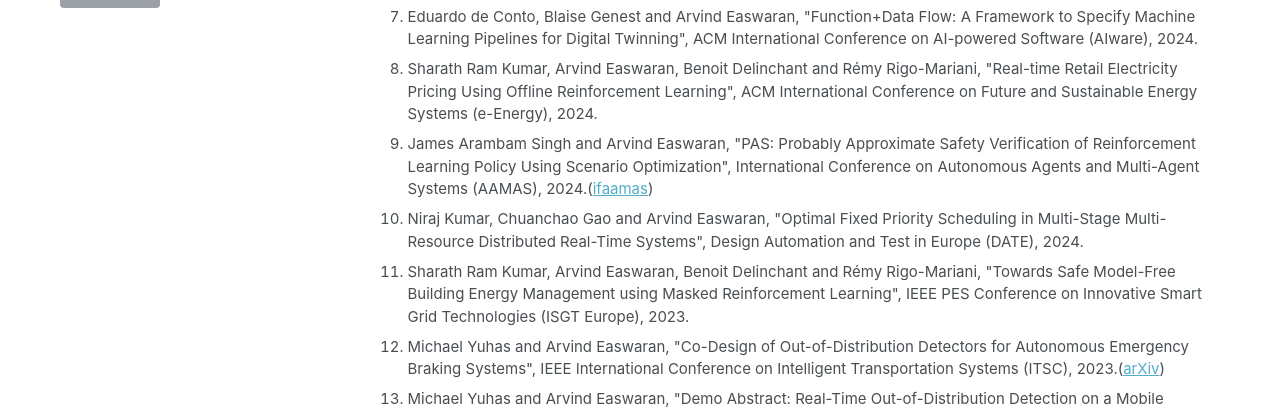
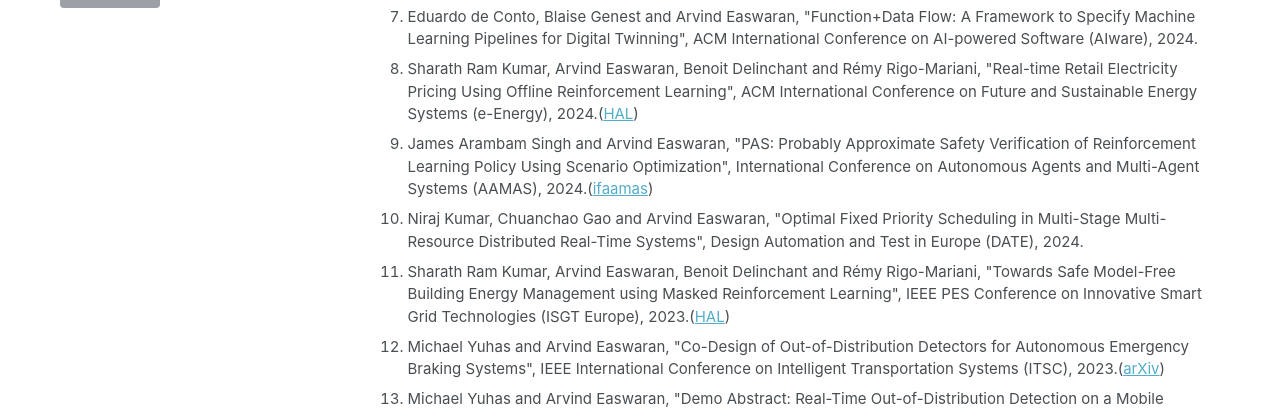
Before and after one commit to CPS-research-group/CPS-research-group.github.io, a Jekyll site: the page built from _pages/research_profile.md, in a window 1280 px wide and 900 px high, scrolled down 2903 px. Shown: the part 201-613 px from the top of the window. Built offline with Jekyll 4.4.1, drawn with Linux system fonts in a browser that asks for light colours.

Commit message:
Updates.

```diff
--- a/_pages/research_profile.md
+++ b/_pages/research_profile.md
@@ -69,10 +69,10 @@ a.a:active {color:#0000FF; text-decoration:none;}
 	    	<li class="a">Xiang Fang, Blaise Genest and Arvind Easwaran, "Uncertainty-Guided Appearance-Motion Association Network for Out-of-Distribution Action Detection", IEEE International Conference on Multimedia Information Processing and Retrieval (MIPR), 2024.</li>
 	    	<li class="a">Aditya Bansal, Michael Yuhas and Arvind Easwaran, "Compressing VAE-Based Out-of-Distribution Detectors for Embedded Deployment", IEEE International Conference on Embedded and Real-Time Computing Systems and Applications (RTCSA), 2024.(<a href="https://arxiv.org/pdf/2409.00880">arXiv</a>)</li>
    			<li class="a">Eduardo de Conto, Blaise Genest and Arvind Easwaran, "Function+Data Flow: A Framework to Specify Machine Learning  Pipelines for Digital Twinning", ACM International Conference on AI-powered Software (AIware), 2024.</li>
-   			<li class="a">Sharath Ram Kumar, Arvind Easwaran, Benoit Delinchant and Rémy Rigo-Mariani, "Real-time Retail Electricity Pricing Using Offline Reinforcement Learning", ACM International Conference on Future and Sustainable Energy Systems (e-Energy), 2024.</li>
+   			<li class="a">Sharath Ram Kumar, Arvind Easwaran, Benoit Delinchant and Rémy Rigo-Mariani, "Real-time Retail Electricity Pricing Using Offline Reinforcement Learning", ACM International Conference on Future and Sustainable Energy Systems (e-Energy), 2024.(<a href="https://cnrs.hal.science/hal-04606295/">HAL</a>)</li>
    			<li class="a">James Arambam Singh and Arvind Easwaran, "PAS: Probably Approximate Safety Verification of Reinforcement Learning Policy Using Scenario Optimization", International Conference on Autonomous Agents and Multi-Agent Systems (AAMAS), 2024.(<a href="https://www.ifaamas.org/Proceedings/aamas2024/pdfs/p1745.pdf">ifaamas</a>)</li>
    			<li class="a">Niraj Kumar, Chuanchao Gao and Arvind Easwaran, "Optimal Fixed Priority Scheduling in Multi-Stage Multi-Resource Distributed Real-Time Systems", Design Automation and Test in Europe (DATE), 2024.</li>
-   			<li class="a">Sharath Ram Kumar, Arvind Easwaran, Benoit Delinchant and Rémy Rigo-Mariani, "Towards Safe Model-Free Building Energy Management using Masked Reinforcement Learning", IEEE PES Conference on Innovative Smart Grid Technologies (ISGT Europe), 2023.</li>
+   			<li class="a">Sharath Ram Kumar, Arvind Easwaran, Benoit Delinchant and Rémy Rigo-Mariani, "Towards Safe Model-Free Building Energy Management using Masked Reinforcement Learning", IEEE PES Conference on Innovative Smart Grid Technologies (ISGT Europe), 2023.(<a href="https://hal.science/hal-04431424/">HAL</a>)</li>
    		  <li class="a">Michael Yuhas and Arvind Easwaran, "Co-Design of Out-of-Distribution Detectors for Autonomous Emergency Braking Systems", IEEE  International Conference on Intelligent Transportation Systems (ITSC), 2023.(<a href="https://arxiv.org/pdf/2307.13419">arXiv</a>)</li>
    		  <li class="a">Michael Yuhas and Arvind Easwaran, "Demo Abstract: Real-Time Out-of-Distribution Detection on a Mobile Robot", RTSS@Work Session of IEEE Real-Time Systems Symposium (RTSS), 2022.(<a href="https://arxiv.org/pdf/2211.11520">arXiv</a>)</li>
    		  <li class="a">Chuanchao Gao, Shaan Aryaman and Arvind Easwaran, "Deadline-constrained Multi-resource Task Mapping and Allocation for Edge-Cloud Systems", IEEE Global Communications Conference (GLOBECOM), 2022.(<a href="https://arxiv.org/abs/2206.05950">arXiv</a>)</li>
@@ -143,7 +143,7 @@ a.a:active {color:#0000FF; text-decoration:none;}
 ## Workshops
 
  <ol>
-				 		<li class="a">Sharath Ram Kumar, Benoit Delinchant, Rémy Rigo-Mariani and Arvind Easwaran, "Action Masking for Safer Model-Free Building Energy Management", ACM International Conference on Systems for Energy-Efficient Buildings, Cities, and Transportation (BuildSys), Posters and Demos, 2023 (<font color="FF0000"><B>Best Poster Award</B></font>).</li>
+				 		<li class="a">Sharath Ram Kumar, Benoit Delinchant, Rémy Rigo-Mariani and Arvind Easwaran, "Action Masking for Safer Model-Free Building Energy Management", ACM International Conference on Systems for Energy-Efficient Buildings, Cities, and Transportation (BuildSys), Posters and Demos, 2023 (<a href="https://cnrs.hal.science/hal-03851408v1">HAL</a>) (<font color="FF0000"><B>Best Poster Award</B></font>).</li>
 		        <li class="a">Chuanchao Gao and Arvind Easwaran, "Work-in-Progress: Deadline-Constrained Multi-Resource Allocation in Edge-Cloud System", Brief-Presentations Session of IEEE Real-Time Systems Symposium (RTSS), 2022.</li>
 		        <li class="a">Sharath Ram Kumar, Arvind Easwaran, Benoit Delinchant and Rémy Rigo-Mariani, "Behavioural Cloning based RL Agents for District Energy Management", ACM SIGEnergy Workshop on Reinforcement Learning for Energy Management in Buildings and Cities (RLEM), 2022.</li>
             <li class="a">Yeli Feng, Daniel Jun Xian Ng and Arvind Easwaran, "A Unified Perspective on Adversarial and Out-of-Distribution Detection in the Open World", Engineering Dependable and Secure Machine Learning Systems (EDSMLS) - co-located with AAAI, 2022.</li>
```
